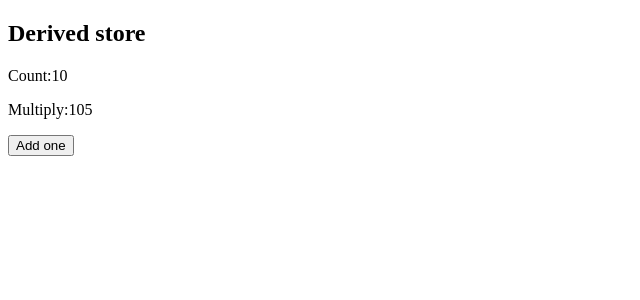
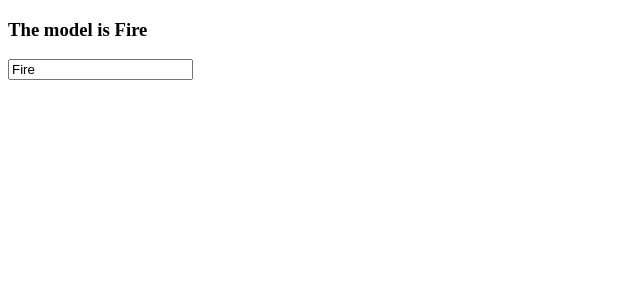
Before and after one commit to ferlobo1985/UDMY-SVELTE-Store, a Svelte app: page / in a window 1280 px wide. Shown: the top 300 px of the page, without its empty margins (0-640 px from the left). Built offline with nearby package versions, Linux system fonts and the light colour scheme.

Commit message:
06-Get and store binding
06-Get and store binding

```diff
--- a/src/App.svelte
+++ b/src/App.svelte
@@ -1,5 +1,6 @@
 <script>
-  import Derived from './Derived.svelte';
+  import Play from './Play.svelte';
+  // import Derived from './Derived.svelte';
   // import Users from "./Users.svelte";
   // import Other from './Other.svelte';
 
@@ -9,7 +10,9 @@
 </script>
 
 <div>
-  <Derived/>
+  <Play/>
+
+  <!-- <Derived/> -->
   <!-- <button on:click={()=>users=!users}>Toggle Users</button>
   <button on:click={()=>other=!other}>Toggle Users</button>
 
--- /dev/null
+++ b/src/Play.svelte
@@ -0,0 +1,9 @@
+<script>
+    import { brand } from './stores/play.store';
+    import { get } from 'svelte/store';
+
+    console.log(get(brand))
+</script>
+
+<h3>The model is {$brand.model}</h3>
+<input type="text" bind:value={$brand.model}>
--- /dev/null
+++ b/src/stores/play.store.js
@@ -0,0 +1,7 @@
+import { writable } from "svelte/store";
+
+export const brand = writable({
+    model:'Fire',
+    year:1980,
+    color:'red'
+})
```
